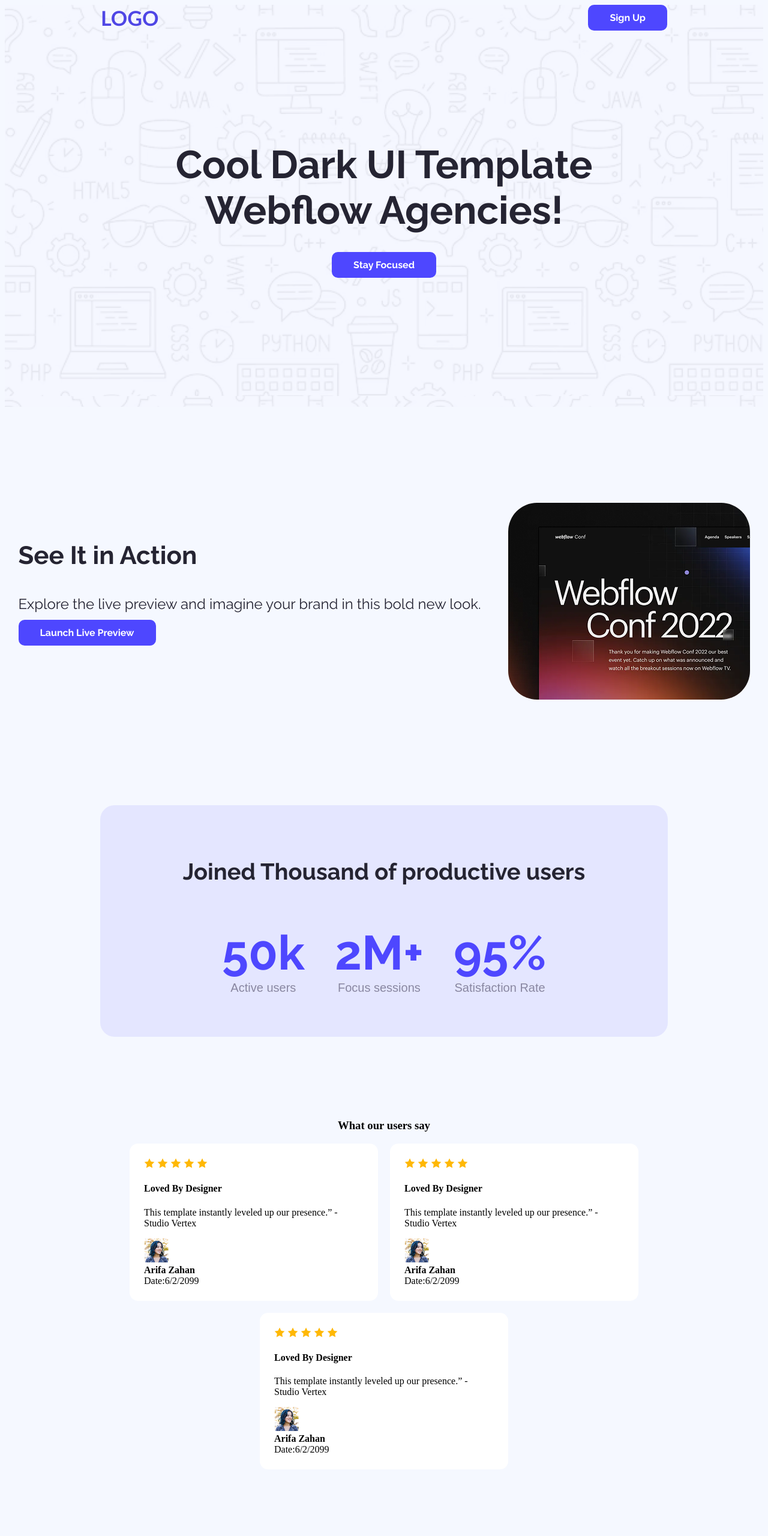
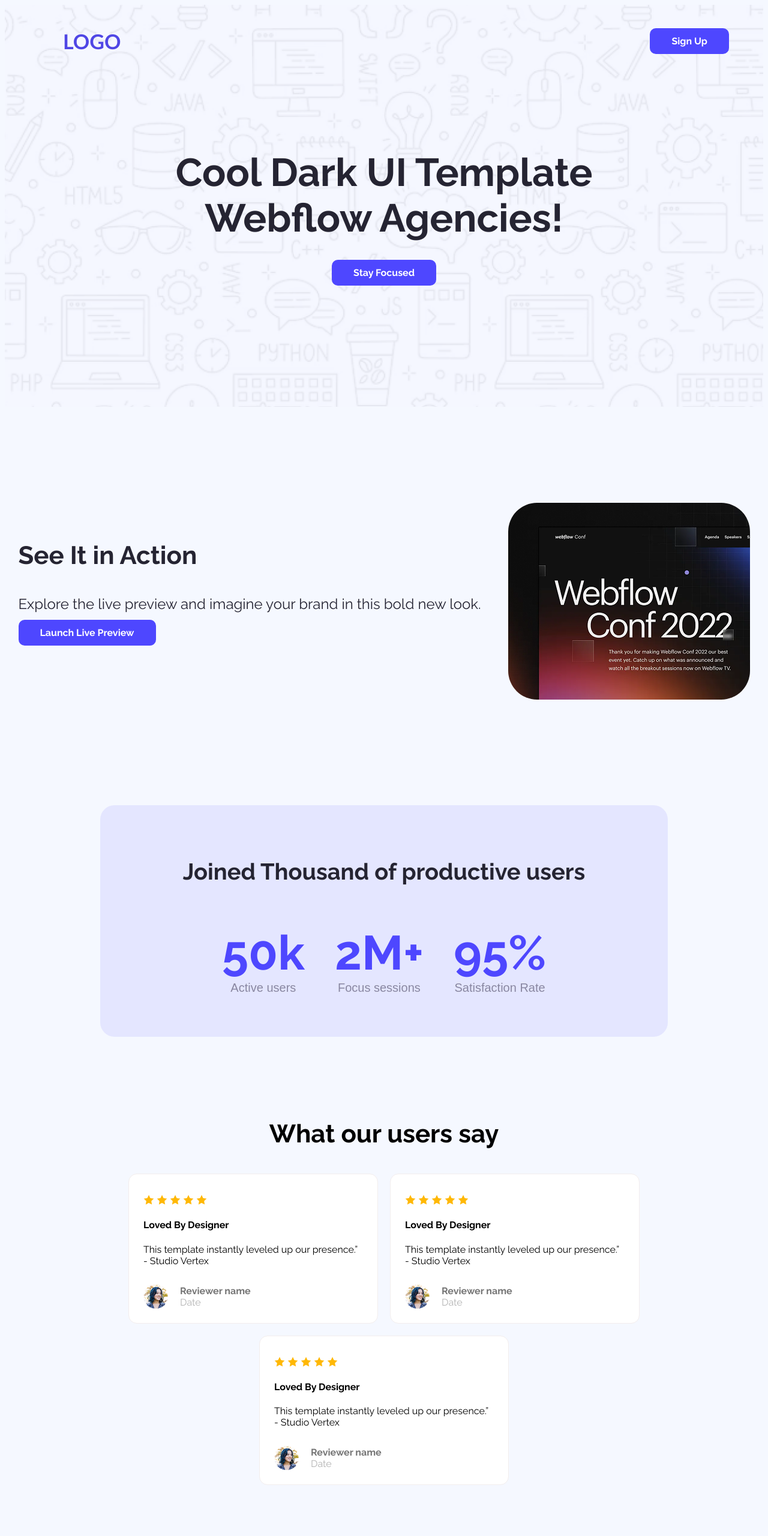
Before and after one commit to zashemkhan/My-1st-assignment, a plain HTML site: page Style/Assets/index.html in a window 1280 px wide. Shown: the top 2560 px of the page at 60% size. Drawn offline with Linux system fonts and the light colour scheme.

Commit message:
Final submission of HTML & CSS landing page assignment

```diff
--- a/Style/Assets/index.css
+++ b/Style/Assets/index.css
@@ -1,40 +1,46 @@
- /*--font family raleway */
-
-.raleway-uniquifier {
-  font-family: "Raleway", sans-serif;
-  font-optical-sizing: auto;
-  font-style: normal;
-}
-
-
-
 body{
   background-color: rgba(245, 248, 255, 1);
 }
 /* hero section background */
 .container{
+max-width: 1200px;
+margin: 0 auto;
+padding: 0 20px;
+}
+.hero-section{
     background-image: url("Hero-bg.png");
     background-position: top;
+    background-size: cover;
     height: 670px;
-    margin: 0px auto;
 }
-/* navigation bar style */
+
 nav{
   display: flex;
   justify-content: space-between;
   align-items: center;
-  margin:0px 160px ;
+  margin:0px 25px ;
 }
-/* navigation link style */
 nav a{
   text-decoration: none;
+  padding: 40px;
 }
-/* logo text style */
+
 nav .logo{
   color: #4f46e5;
   font-size: 34px;
   font-weight: bolder;
   font-family:'Gill Sans', 'Gill Sans MT', Calibri, 'Trebuchet MS', sans-serif;
+}
+.banner-text{
+  font-family: "Raleway", sans-serif;
+  font-size: 65px;
+  font-weight: bold;
+  color: #252432;
+  margin-top:120px ;
+}
+
+.banner-title{
+  text-align: center;
 }
 /* primary button style */
 .btn-primary{
@@ -46,21 +52,9 @@ nav .logo{
   font-weight: bold;
   border-radius: 10px;
 }
-/* hero banner text */
-.banner-text{
-  font-family: "Raleway", sans-serif;
-  font-size: 65px;
-  font-weight: bold;
 
-  color: #252432;
-  margin-top:185px ;
-}
 
-.banner-title{
-  text-align: center;
-}
-
-/* image+text side by side  */
+/* prevew section */
 .preview-area{
   display: flex;
   align-items: center;
@@ -69,34 +63,31 @@ nav .logo{
   padding: 60px 0;
   margin-top: 100px;
 }
-/* image styling */
 .preview-area img{
   border-radius: 48px;
   width: 403px;
 
 }
-/* title styling */
 .preview-area h3{
   font-family: "Raleway", sans-serif;
   font-weight: bold;
   font-size:42px;
   color: #252432;
 }
-/* paragraph styling */
+
 .preview-area p{
    font-family: "Raleway", sans-serif;
    font-size: 24px;
    color: #252432;
 
 }
-/* text block container styling */
 .preview-area-title{
   text-align: left;
   align-items: center;
    margin-bottom: 82px;
+}
 
-}
-/* main section container styling */
+/* data section styling */
 .section{
   text-align: center;
   background-color: rgba(78, 71, 255, 0.1);
@@ -111,7 +102,7 @@ nav .logo{
   color: #252432;
   margin-bottom: 0px;
 }
-/* Highlight numbers */
+
 .data h2{
   font-family: "Raleway", sans-serif;
   color: #4E47FF;
@@ -125,7 +116,6 @@ nav .logo{
   font-size: 20px;
   margin-top: 0px;
 }
-/* optional section title alignment */
 .section-title{
   text-align: center;
 }
@@ -136,77 +126,53 @@ nav .logo{
   gap: 50px;
 }
 
-/* form container style */
-.contact-from{
-    padding: 20px;
-
+/* review section */
+.section-title{
+  font-family: "Raleway", sans-serif;
+  font-size: 42px;
+  font-weight: bold;
 }
-
-.contact-header{
-    display: flex;
-    align-items: center;
-    justify-content: space-around;
-    background-color: #F5F8FF;
-    padding: 71px 0px;
-    margin-top: 105px;
-}
-.contact-header h2{
-    font-size: 97px;
-    font-weight: bold;
-    font-family: "Raleway", sans-serif;
-    margin: 71px  0px 71px 150px ;
-
-}
-.contact-from p{
-    font-family: sans-serif;
-
-}
-.contact-from [type="text"] ,[type="email"],textarea{
-    border: none;
-    border-radius:10px ;
-    padding: 20px 32px;
-}
-/* submit button */
-.submit-btn{
-  font-family: "Raleway";
-  background-color: #4E47FF;
-  color: #FFFFFF;
-  padding:   19px 101px;
-  font-weight: bold;
-  border: none;
-  border-radius: 10px;
-}
-
-/* button hover setction */
-
-.btn-primary:hover{
-  background-color: #8987A1;
-  cursor: pointer;
-}
-.submit-btn:hover{
-   background-color: #8987A1;
-   cursor: pointer;
-}
-li:hover{
-  /* background-color: #8987A1; */
-  padding:3px 3px;
-  box-shadow:4px 4px 4px #6560f69d;
-  border-radius: 6px;
-  box-sizing: 6px 5px;
-}
-
-/* rivew section */
-.rivew-container{
+.review-container{
   display: flex;
   justify-content: center;
   gap: 20px;
   flex-wrap: wrap;
 }
-.rivew-card{
+.review-card{
   background-color: white;
   padding: 24px 24px;
   border-radius: 14px;
+  border: 1px solid #F2EDED;
   width: 366px;
+}
+.reviewer{
+  display: flex;
+  align-items: center;
+  gap: 20px;
+}
+
+.reviewer img{
+  border-radius: 50%;
+}
+
+.reviewer-name{
+  font-family: "Raleway", sans-serif;
+  color: #757575;
+}
+.date{
+  font-family: "Raleway", sans-serif;
+   color: #B3B3B3;
+}
+.stars{
+  margin-top: 10px;
+}
+.review-card h4 {
+  font-family: "Raleway", sans-serif;
+  margin-top: 20px;
+}
+.review-card p{
+  font-family: "Raleway", sans-serif;
+  margin-bottom: 30px;
 }
 
 
@@ -234,6 +200,47 @@ li:hover{
   border-radius: 48px;
   max-width: 100%;
  }
+
+/* form container style */
+.contact-form{
+    padding: 20px;
+}
+.contact-header{
+    display: flex;
+    align-items: center;
+    justify-content: space-around;
+    background-color: #F5F8FF;
+    padding: 71px 0px;
+    margin-top: 105px;
+}
+.contact-header h2{
+    font-size: 97px;
+    font-weight: bold;
+    font-family: "Raleway", sans-serif;
+    margin: 71px  0px 71px 150px ;
+
+}
+.contact-form p{
+    font-family: sans-serif;
+
+}
+.contact-form [type="text"] ,[type="email"],textarea{
+    border: 1px solid #D6DDED;
+    border-radius:10px ;
+    padding: 20px 32px;
+}
+/*get-in-touch-btn */
+.get-in-touch-btn{
+  font-family: "Raleway";
+  background-color: #4E47FF;
+  color: #FFFFFF;
+  padding:   19px 101px;
+  font-weight: bold;
+  border: none;
+  border-radius: 10px;
+}
+
+
  /* footer section */
 .footer-content{
   background-color: #FFFFFF;
@@ -253,9 +260,26 @@ nav ul{
   justify-content: center;
   gap: 40px;
   color: #8987A1 ;
-
 }
 .footer-nav{
   justify-content: center;
+}
+.footer-nav a{
+  color: #8987A1;
+}
 
+/* button hover setction */
+
+.btn-primary:hover{
+  background-color: #8987A1;
+  cursor: pointer;
 }
+.submit-btn:hover{
+   background-color: #8987A1;
+   cursor: pointer;
+}
+li:hover{
+  padding:1px 1px;
+  box-shadow:4px 4px 4px #6560f69d;
+  border-radius: 6px;
+}
--- a/Style/Assets/index.html
+++ b/Style/Assets/index.html
@@ -12,9 +12,9 @@
     <link rel="stylesheet" href="index.css">
 </head>
 <body>
-    <!--  Header Section with Logo and Signup Button -->
-        <header class="container">
-
+    <!--  banner section-->
+        <header class="hero-section">
+            <div class="container">
         <nav>
     <a class="logo" href="">LOGO</a>
     <a href="#" class="btn-primary">Sign Up</a>
@@ -24,10 +24,11 @@
       <h1 class="banner-text">Cool Dark UI Template  <br> Webflow Agencies!</h1>
       <a class="btn-primary "  href="#" >Stay Focused</a>
       </div>
+      </div>
 
 </header>
     <main>
-        <!-- Hero Section (Main heading + CTA button) -->
+        <!-- preview section -->
         <section class="preview-area">
             <div class="preview-area-title">
                 <h3>See It in Action</h3>
@@ -37,9 +38,8 @@
             <img src="wc-mini.png" alt="Webflow-conference-2022">
         </section>
 
-
+               <!--users data sction-->
         <section>
-            <!--Main styled section wrapper-->
              <div class="section">
             <h3>Joined Thousand of productive users</h3>
            <div class="data" >
@@ -48,15 +48,17 @@
                 <div><h2>95%</h2><p>Satisfaction Rate</p></div>
                 </div>
            </div>
+
        </section>
 
-        <!-- rivew section -->
+        <!-- review section -->
             <section>
+
             <h3 class="section-title">What our users say</h3>
-            <div class="rivew-container">
+            <div class="review-container">
 
-                <!--rivew-card-->
-            <div class="rivew-card">
+                <!--review-card-->
+            <div class="review-card">
                <img class="stars" src="icon-star.png" alt="5 stars">
                <img class="stars" src="icon-star.png" alt="5 stars">
                <img class="stars" src="icon-star.png" alt="5 stars">
@@ -64,16 +66,15 @@
                <img class="stars" src="icon-star.png" alt="5 stars">
                 <h4>Loved By Designer</h4>
                 <p>This template instantly leveled up our presence.” - Studio Vertex</p>
-                <div class="rivewer">
+                <div class="reviewer">
                 <img src="avatar.png" alt="" >
                 <div>
-                    <strong>Arifa Zahan</strong><br>
-                    <span>Date:6/2/2099</span>
+                    <strong class="reviewer-name">Reviewer name</strong><br>
+                    <span class="date">Date</span>
                 </div>
                 </div>
                 </div>
-                <!--rivew-card-->
-            <div class="rivew-card">
+            <div class="review-card">
                <img class="stars" src="icon-star.png" alt="5 stars">
                <img class="stars" src="icon-star.png" alt="5 stars">
                <img class="stars" src="icon-star.png" alt="5 stars">
@@ -81,17 +82,15 @@
                <img class="stars" src="icon-star.png" alt="5 stars">
                 <h4>Loved By Designer</h4>
                 <p>This template instantly leveled up our presence.” - Studio Vertex</p>
-                <div class="rivewer">
+                <div class="reviewer">
                 <img src="avatar.png" alt="" >
                 <div>
-                    <strong>Arifa Zahan</strong><br>
-                    <span>Date:6/2/2099</span>
+                    <strong class="reviewer-name">Reviewer name</strong><br>
+                    <span class="date">Date</span>
                 </div>
                 </div>
                 </div>
-                <!--rivew-card-->
-            <div class="rivew-card">
-
+            <div class="review-card">
                <img class="stars" src="icon-star.png" alt="5 stars">
                <img class="stars" src="icon-star.png" alt="5 stars">
                <img class="stars" src="icon-star.png" alt="5 stars">
@@ -99,18 +98,16 @@
                <img class="stars" src="icon-star.png" alt="5 stars">
                 <h4>Loved By Designer</h4>
                 <p>This template instantly leveled up our presence.” - Studio Vertex</p>
-                <div class="rivewer">
+                <div class="reviewer">
                 <img src="avatar.png" alt="" >
                 <div>
-                    <strong>Arifa Zahan</strong><br>
-                    <span>Date:6/2/2099</span>
+                    <strong class="reviewer-name">Reviewer name</strong><br>
+                    <span class="date">Date</span>
                 </div>
                 </div>
                 </div>
 
-
            </section>
-        <!-- </section> -->
 
                    <!--cta section-->
       <section class="cta-section">
@@ -129,13 +126,13 @@
 
             <!--contact form-->
         <form action="">
-        <div class="contact-from">
+        <div class="contact-form">
            <p>Email</p> <input type="email" name="" id="" placeholder="example@gmail.com">
            <p>Name</p>  <input type="text" name="" id="" placeholder="your name">
            <p>Message</p> <textarea name="" id="" cols="30" rows="2" placeholder="write your message"></textarea>
            <br>
            <br>
-          <input class="submit-btn " type="submit" value="get in touch">
+          <input class="get-in-touch-btn " type="submit" value="get in touch">
             </div>
             </form>
         </div>
@@ -149,10 +146,10 @@
            <p style=" color: #8987A1;">Ready to elevate your online presence? Contact us today to discuss<br>your project and discover how we can bring your vision to life.</p>
            <nav class="footer-nav">
             <ul>
-                <li><a style=" color: #8987A1;" href="#">Home</a></li>
-                <li><a style=" color: #8987A1;" href="#">About</a></li>
-                <li><a style=" color: #8987A1;" href="">How it Works</a></li>
-                <li><a style=" color: #8987A1;" href="#">Services</a></li>
+                <li><a href="#">Home</a></li>
+                <li><a href="#">About</a></li>
+                <li><a href="">How it Works</a></li>
+                <li><a href="#">Services</a></li>
             </ul>
            </nav>
         </div>
```
